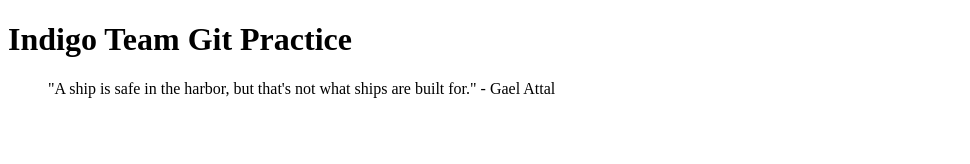
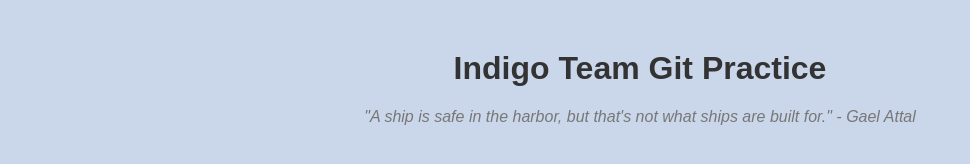
Before and after one commit to jakeives02/GitLab, a plain HTML site: page index.html in a window 1280 px wide. Shown: the whole page, without its empty margins (0-970 px from the left). Drawn offline with Linux system fonts and the light colour scheme.

Commit message:
added code to the style.css

```diff
--- a/index.html
+++ b/index.html
@@ -3,6 +3,7 @@
     <head>
         <meta charset="utf-8">
         <title>Indigo Team Git Practice</title>
+        <link rel="stylesheet" href="style.css">
     </head>
     <body>
         <h1>
--- a/style.css
+++ b/style.css
@@ -0,0 +1,29 @@
+/* Body styles */
+body {
+    font-family: Arial, sans-serif;
+    background-color: #cad7eb;
+    margin: 0;
+    padding: 0;
+}
+
+/* Header styles */
+h1 {
+    color: #333;
+    text-align: center;
+    margin-top: 50px;
+}
+
+/* Blockquote styles */
+blockquote {
+    font-style: italic;
+    color: #777;
+    text-align: center;
+    margin-top: 20px;
+}
+
+/* Paragraph styles */
+p {
+    color: #555;
+    text-align: center;
+    margin-top: 30px;
+}
```
